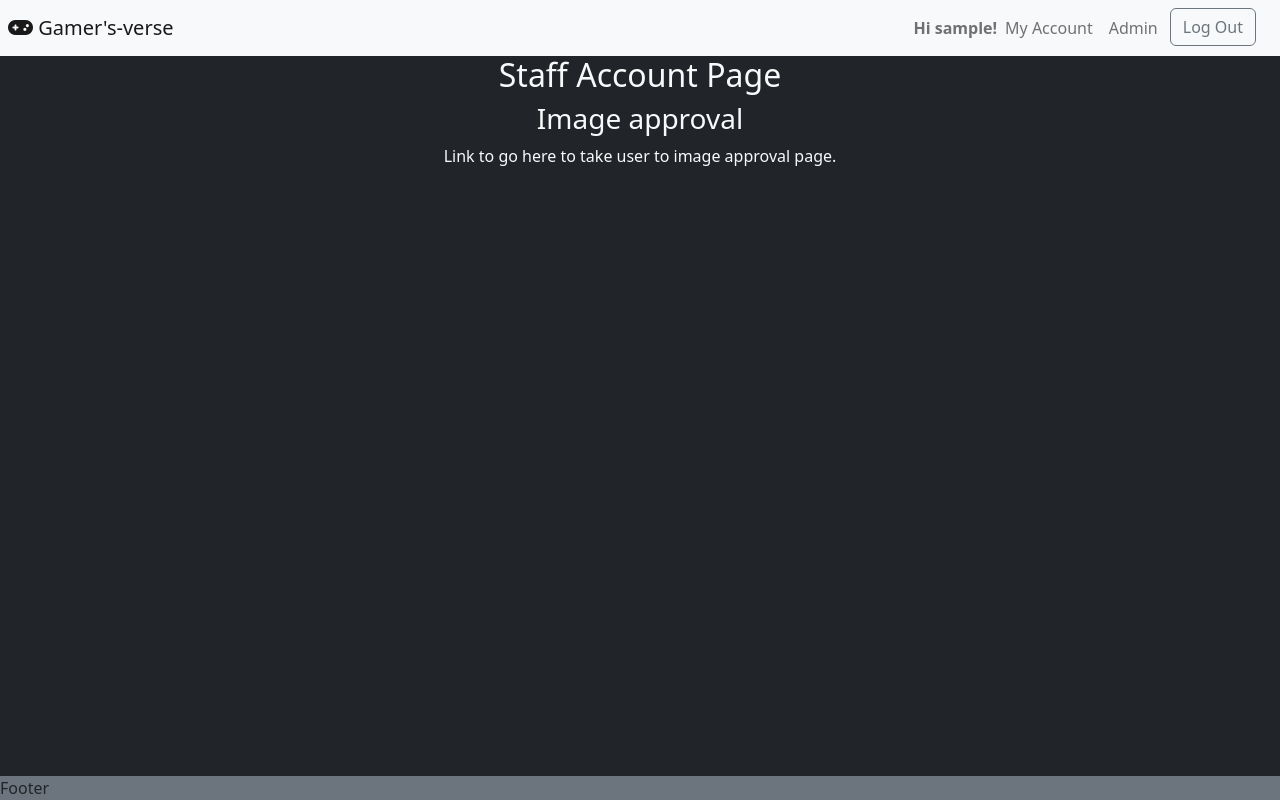
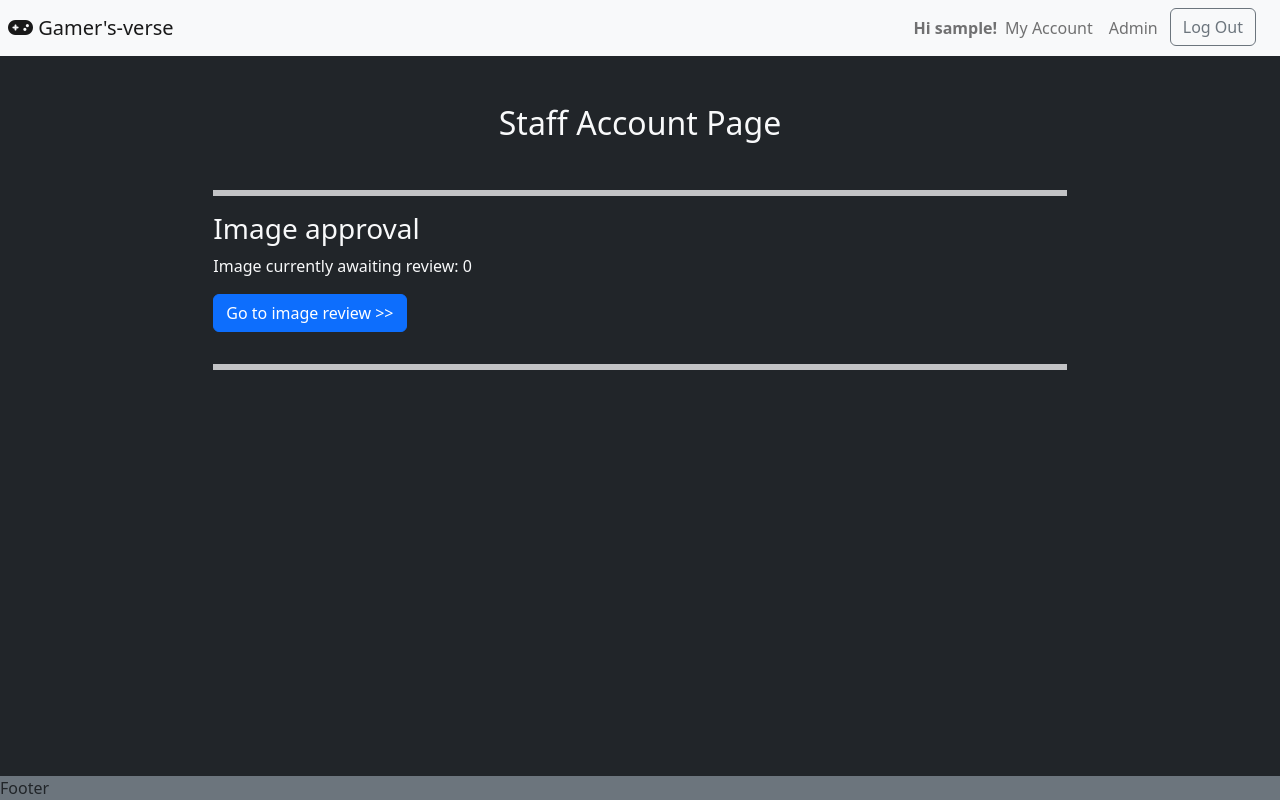
Before and after one commit to BobWritesCode/server-directory-website, a Django app: page /staff_account in a window 1280 px wide. Run offline with Django 4.2, Linux system fonts and the light colour scheme; the visitor is signed in with stand-in values (Sample User, id 1); data that the repository does not hold is empty; some libraries are stand-ins or nearby versions.

Commit message:
chore: add button to link pages #27
Button will direct user from staff account page to image review page.

```diff
--- a/templates/staff/staff_account.html
+++ b/templates/staff/staff_account.html
@@ -3,10 +3,13 @@
 {% load crispy_forms_tags %}
 {% block content %}
 <div class="container-fluid no-gutters justify-content-center d-flex ps-0 pe-0 h-100 text-light">
-    <div class="col-8 d-flex flex-column align-items-center">
-        <h2 class="text-light">Staff Account Page</h2>
+    <div class="col-8 align-items-center text-light">
+        <h2 class="text-light text-center m-5">Staff Account Page</h2>
+        <hr class="border border-light border-3 opacity-75">
         <h3>Image approval</h3>
-        Link to go here to take user to image approval page.
+        <p>Image currently awaiting review: {{img_need_review_count}}</p>
+        <a class="btn btn-primary mb-3" href="{% url 'staff_image_review' %}">Go to image review >></a>
+        <hr class="border border-light border-3 opacity-75">
     </div>
 </div>
 {% endblock %}
```
